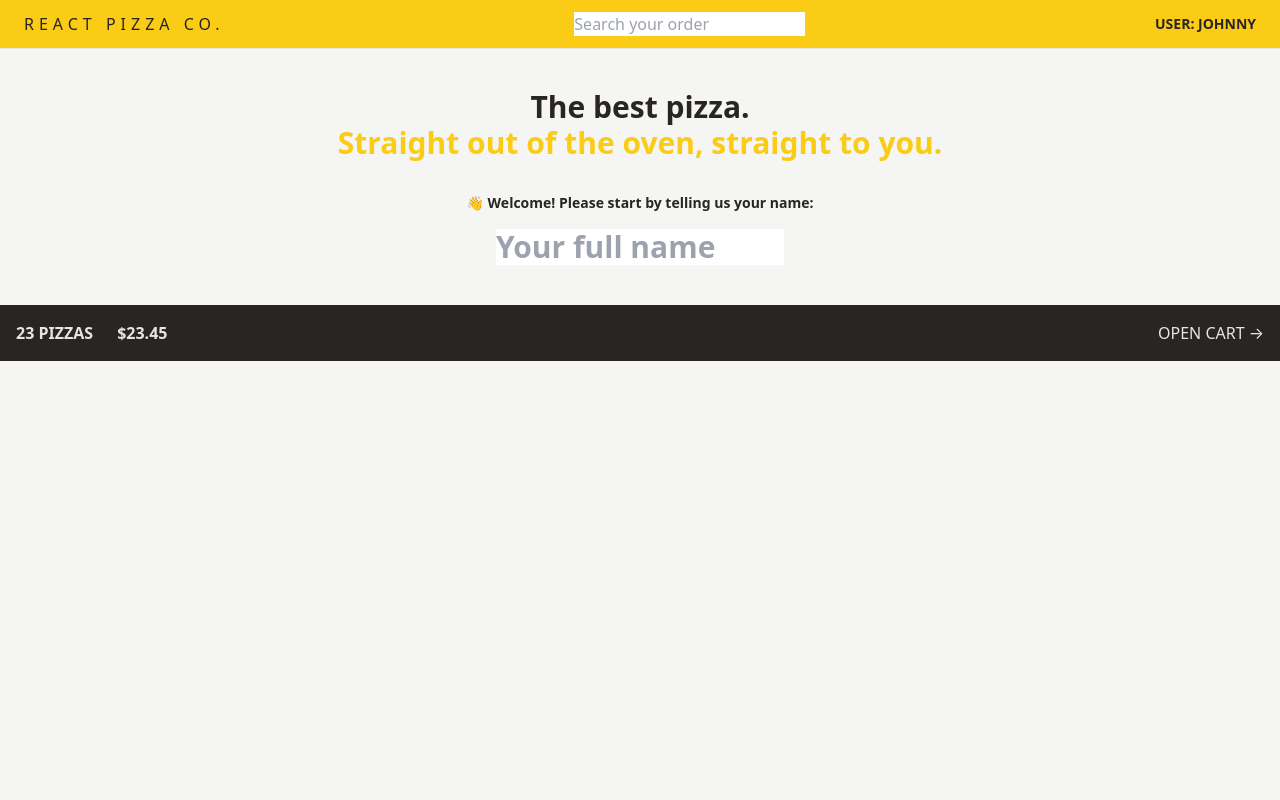
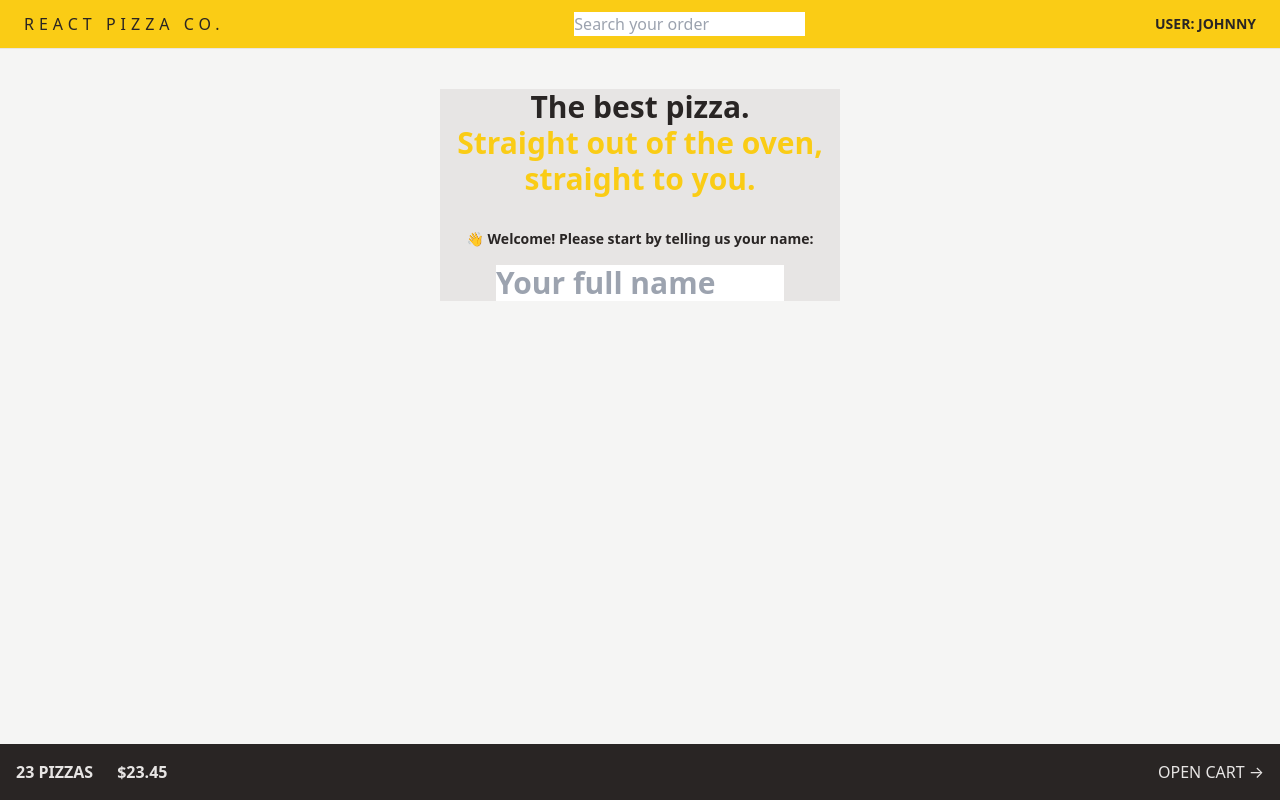
Before and after one commit to georgecornea/pizza-store-react-router-tailwind, a React (Vite) app: page / in a window 1280 px wide. Built offline with nearby package versions, Linux system fonts and the light colour scheme.

Commit message:
Applied css grid style to src/ui/AppLayout.jsx

```diff
--- a/src/ui/AppLayout.jsx
+++ b/src/ui/AppLayout.jsx
@@ -10,13 +10,15 @@
   const isLoading = navigation.state === "loading";
 
   return (
-		<div className='layout'>
+    <div className="grid h-screen grid-rows-[auto_1fr_auto]">
       {isLoading && <Loader />}
 
       <Header />
-			<main>
+      <div className="overflow-scroll">
+        <main className="mx-auto max-w-[400px]  bg-stone-200">
           <Outlet />
         </main>
+      </div>
       <CartOverview />
     </div>
   );
```
Lines whose indentation alone changed are shown as unchanged.
